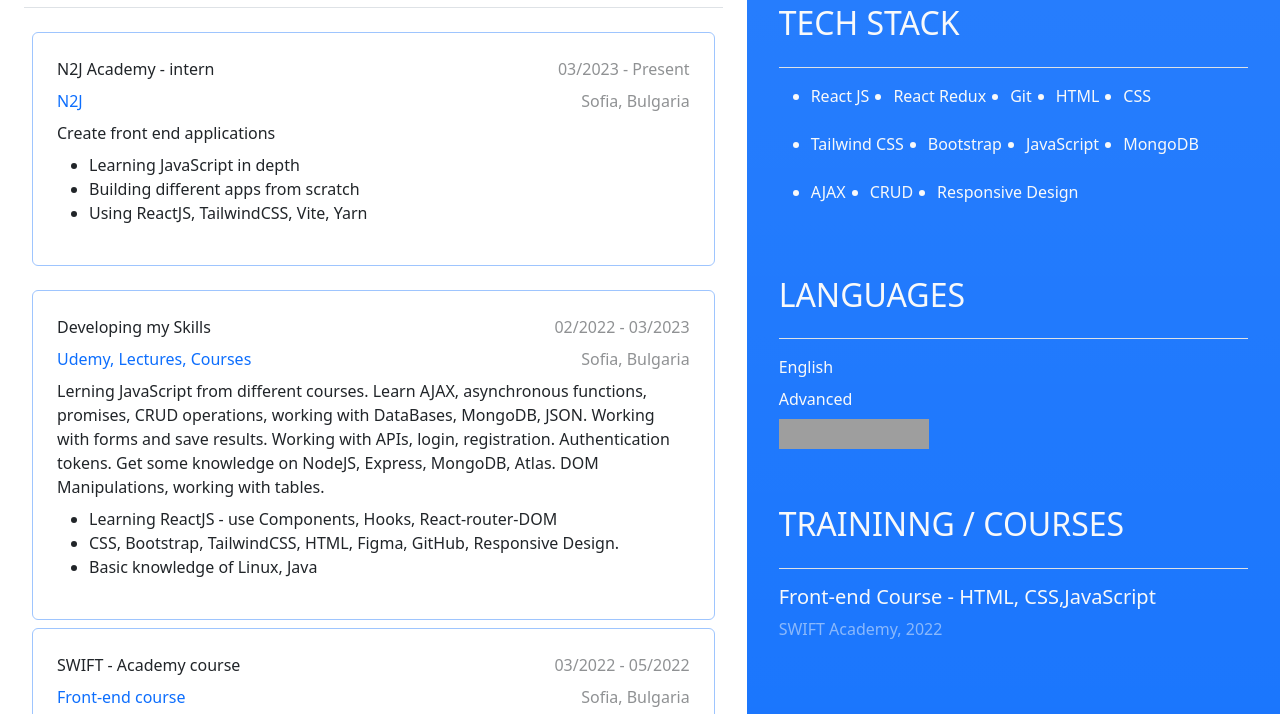
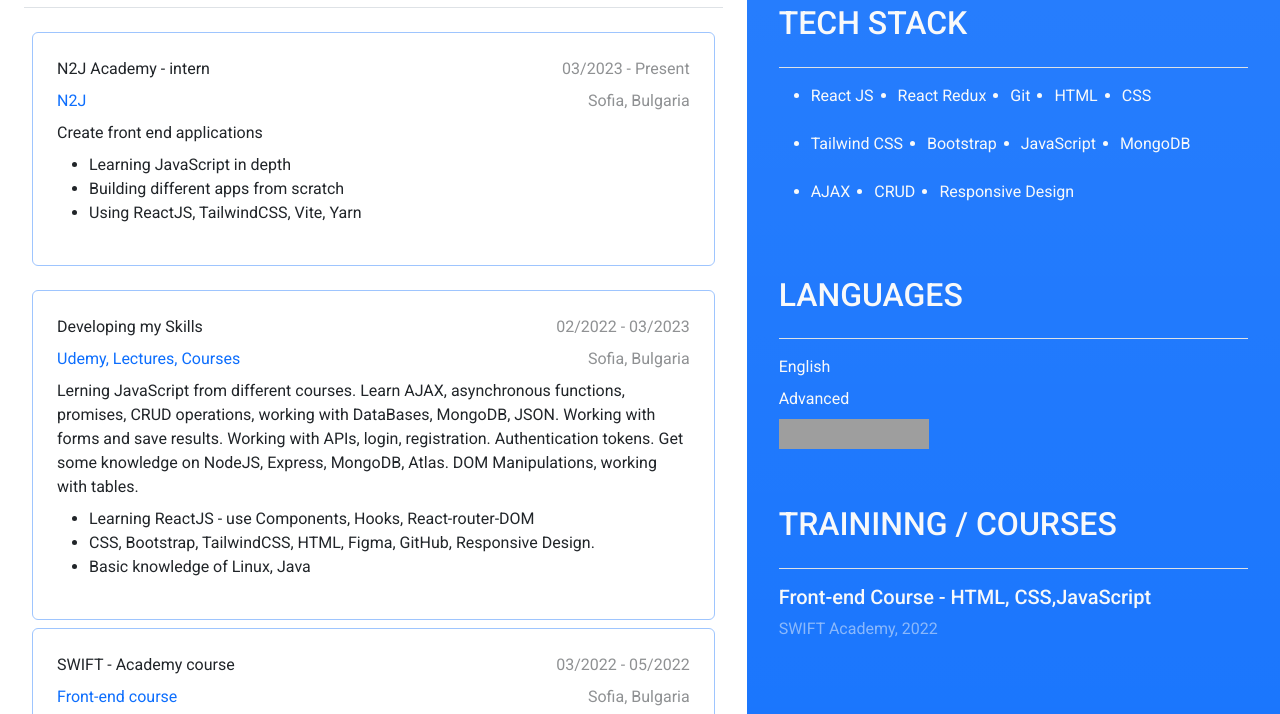
Before and after one commit to mihalandonov1/CV, a website: page index.html in a window 1280 px wide. Shown: the part 705-1419 px from the top of the page. Drawn offline with nearby package versions, Linux system fonts and the light colour scheme; grey boxes are pictures that could not be loaded.

Commit message:
roboto font family

```diff
--- a/index.html
+++ b/index.html
@@ -11,7 +11,7 @@
     <title>Mihal Andonov CV</title>
 </head>
 <body>
-    <div class="grid d-flex flex-column flex-md-row display-font-family: Roboto;">
+    <div class="grid d-flex flex-column flex-md-row" style="font-family: Roboto;">
         <div class="col-md-7 col-sm-12">
             <header class="p-4 d-flex flex-column flex-lg-row  justify-content-between align-items-center">
                 <div>
```
